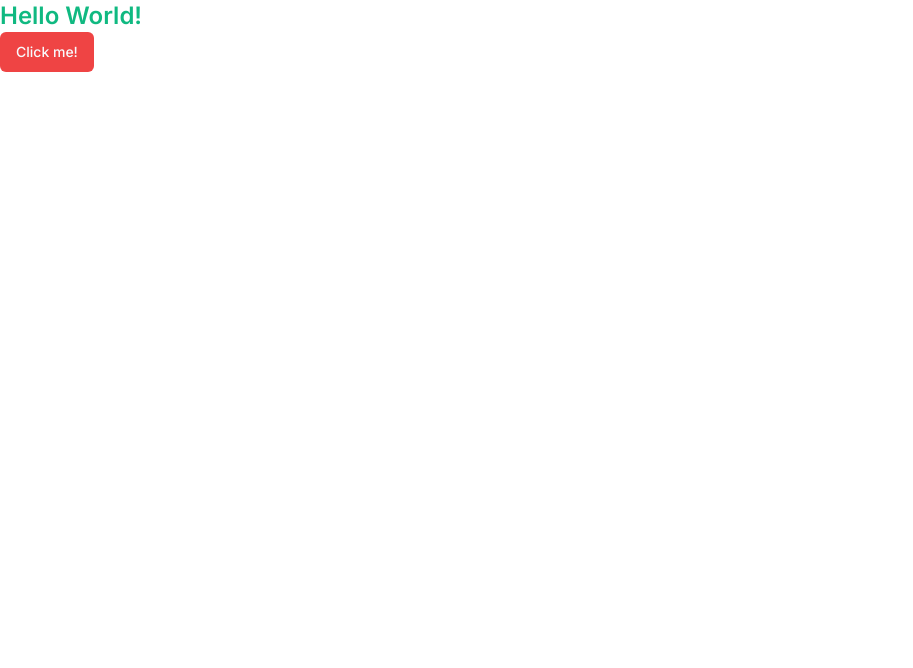
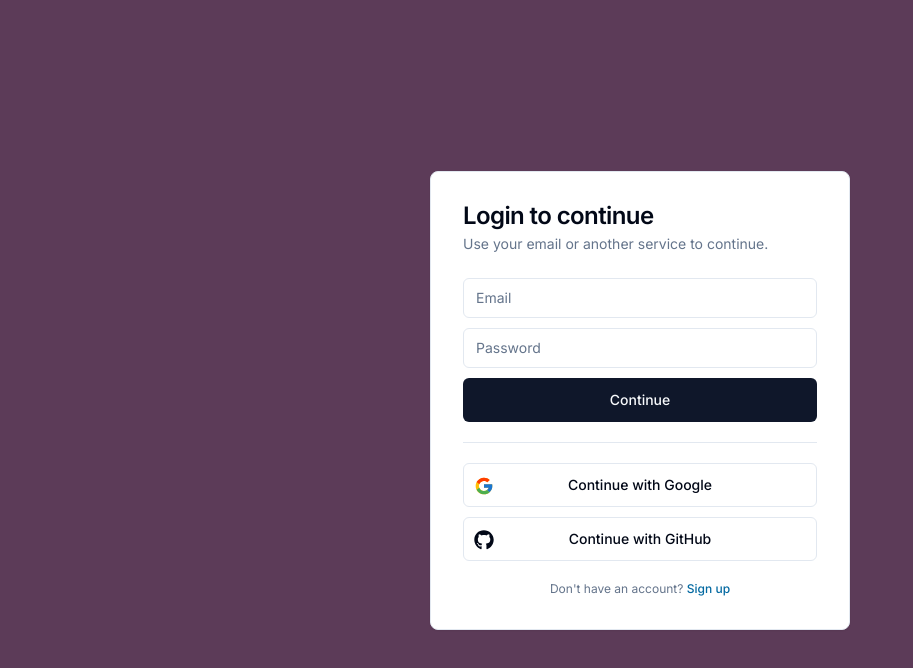
Before and after one commit to sanidhyy/slack-clone, a Next.js app: page / in a window 1280 px wide. Shown: the top 668 px of the page, without its empty margins (0-913 px from the left). Built offline with nearby package versions, Linux system fonts and the light colour scheme.

Commit message:
auh screens ui created

```diff
--- a/src/app/globals.css
+++ b/src/app/globals.css
@@ -62,7 +62,14 @@
   * {
     @apply border-border;
   }
+
   body {
     @apply bg-background text-foreground;
   }
+
+  html,
+  body,
+  :root {
+    @apply h-full;
+  }
 }
--- a/src/app/page.tsx
+++ b/src/app/page.tsx
@@ -1,13 +1,7 @@
-import { Button } from '@/components/ui/button';
+import { AuthScreen } from '@/features/auth/components/auth-screen';
 
 const HomePage = () => {
-  return (
-    <div>
-      <h1 className="text-2xl font-semibold text-emerald-500">Hello World!</h1>
-
-      <Button variant="destructive">Click me!</Button>
-    </div>
-  );
+  return <AuthScreen />;
 };
 
 export default HomePage;
--- /dev/null
+++ b/src/features/auth/components/auth-screen.tsx
@@ -0,0 +1,19 @@
+'use client';
+
+import { useState } from 'react';
+
+import type { SignInFlow } from '../types';
+import { SignInCard } from './sign-in-card';
+import { SignUpCard } from './sign-up-card';
+
+export const AuthScreen = () => {
+  const [state, setState] = useState<SignInFlow>('signIn');
+
+  return (
+    <div className="h-full flex items-center justify-center bg-[#5C3B58]">
+      <div className="md:h-auto md:w-[420px]">
+        {state === 'signIn' ? <SignInCard setState={setState} /> : <SignUpCard setState={setState} />}
+      </div>
+    </div>
+  );
+};
--- /dev/null
+++ b/src/features/auth/components/sign-in-card.tsx
@@ -0,0 +1,67 @@
+import { useState } from 'react';
+import { FaGithub } from 'react-icons/fa';
+import { FcGoogle } from 'react-icons/fc';
+
+import { Button } from '@/components/ui/button';
+import { Card, CardContent, CardDescription, CardHeader, CardTitle } from '@/components/ui/card';
+import { Input } from '@/components/ui/input';
+import { Separator } from '@/components/ui/separator';
+
+import type { SignInFlow } from '../types';
+
+interface SignInCardProps {
+  setState: (state: SignInFlow) => void;
+}
+
+export const SignInCard = ({ setState }: SignInCardProps) => {
+  const [email, setEmail] = useState('');
+  const [password, setPassword] = useState('');
+
+  return (
+    <Card className="size-full p-8">
+      <CardHeader className="px-0 pt-0">
+        <CardTitle>Login to continue</CardTitle>
+        <CardDescription>Use your email or another service to continue.</CardDescription>
+      </CardHeader>
+
+      <CardContent className="space-y-5 px-0 pb-0">
+        <form className="space-y-2.5">
+          <Input disabled={false} value={email} onChange={(e) => setEmail(e.target.value)} placeholder="Email" type="email" required />
+          <Input
+            disabled={false}
+            value={password}
+            onChange={(e) => setPassword(e.target.value)}
+            placeholder="Password"
+            type="password"
+            required
+          />
+
+          <Button type="submit" className="w-full" size="lg" disabled={false}>
+            Continue
+          </Button>
+        </form>
+
+        <Separator />
+
+        <div className="flex flex-col gap-y-2.5">
+          <Button disabled={false} onClick={() => {}} variant="outline" size="lg" className="w-full relative">
+            <FcGoogle className="size-5 absolute left-2.5 top-3" />
+            Continue with Google
+          </Button>
+
+          <Button disabled={false} onClick={() => {}} variant="outline" size="lg" className="w-full relative">
+            <FaGithub className="size-5 absolute left-2.5 top-3" />
+            Continue with GitHub
+          </Button>
+        </div>
+
+        <p className="text-xs text-muted-foreground text-center">
+          Don&apos;t have an account?{' '}
+          <button disabled={false} onClick={() => setState('signUp')} className="text-sky-700 font-medium hover:underline cursor-pointer">
+            Sign up
+          </button>
+        </p>
+      </CardContent>
+    </Card>
+  );
+};
--- /dev/null
+++ b/src/features/auth/components/sign-up-card.tsx
@@ -0,0 +1,76 @@
+import { useState } from 'react';
+import { FaGithub } from 'react-icons/fa';
+import { FcGoogle } from 'react-icons/fc';
+
+import { Button } from '@/components/ui/button';
+import { Card, CardContent, CardDescription, CardHeader, CardTitle } from '@/components/ui/card';
+import { Input } from '@/components/ui/input';
+import { Separator } from '@/components/ui/separator';
+
+import type { SignInFlow } from '../types';
+
+interface SignUpCardProps {
+  setState: (state: SignInFlow) => void;
+}
+
+export const SignUpCard = ({ setState }: SignUpCardProps) => {
+  const [email, setEmail] = useState('');
+  const [password, setPassword] = useState('');
+  const [confirmPassword, setConfirmPassword] = useState('');
+
+  return (
+    <Card className="size-full p-8">
+      <CardHeader className="px-0 pt-0">
+        <CardTitle>Sign up to continue</CardTitle>
+        <CardDescription>Use your email or another service to continue.</CardDescription>
+      </CardHeader>
+
+      <CardContent className="space-y-5 px-0 pb-0">
+        <form className="space-y-2.5">
+          <Input disabled={false} value={email} onChange={(e) => setEmail(e.target.value)} placeholder="Email" type="email" required />
+          <Input
+            disabled={false}
+            value={password}
+            onChange={(e) => setPassword(e.target.value)}
+            placeholder="Password"
+            type="password"
+            required
+          />
+          <Input
+            disabled={false}
+            value={confirmPassword}
+            onChange={(e) => setConfirmPassword(e.target.value)}
+            placeholder="Confirm Password"
+            type="password"
+            required
+          />
+
+          <Button type="submit" className="w-full" size="lg" disabled={false}>
+            Continue
+          </Button>
+        </form>
+
+        <Separator />
+
+        <div className="flex flex-col gap-y-2.5">
+          <Button disabled={false} onClick={() => {}} variant="outline" size="lg" className="w-full relative">
+            <FcGoogle className="size-5 absolute left-2.5 top-3" />
+            Continue with Google
+          </Button>
+
+          <Button disabled={false} onClick={() => {}} variant="outline" size="lg" className="w-full relative">
+            <FaGithub className="size-5 absolute left-2.5 top-3" />
+            Continue with GitHub
+          </Button>
+        </div>
+
+        <p className="text-xs text-muted-foreground text-center">
+          Already have an account?{' '}
+          <button disabled={false} onClick={() => setState('signIn')} className="text-sky-700 font-medium hover:underline cursor-pointer">
+            Sign in
+          </button>
+        </p>
+      </CardContent>
+    </Card>
+  );
+};
--- /dev/null
+++ b/src/features/auth/types.ts
@@ -0,0 +1 @@
+export type SignInFlow = 'signIn' | 'signUp';
--- a/tailwind.config.ts
+++ b/tailwind.config.ts
@@ -2,7 +2,12 @@ import type { Config } from 'tailwindcss';
 
 const config: Config = {
   darkMode: ['class'],
-  content: ['./src/pages/**/*.{js,ts,jsx,tsx,mdx}', './src/components/**/*.{js,ts,jsx,tsx,mdx}', './src/app/**/*.{js,ts,jsx,tsx,mdx}'],
+  content: [
+    './src/pages/**/*.{js,ts,jsx,tsx,mdx}',
+    './src/components/**/*.{js,ts,jsx,tsx,mdx}',
+    './src/app/**/*.{js,ts,jsx,tsx,mdx}',
+    './src/features/**/*.{js,ts,jsx,tsx,mdx}',
+  ],
   theme: {
     extend: {
       colors: {
```
